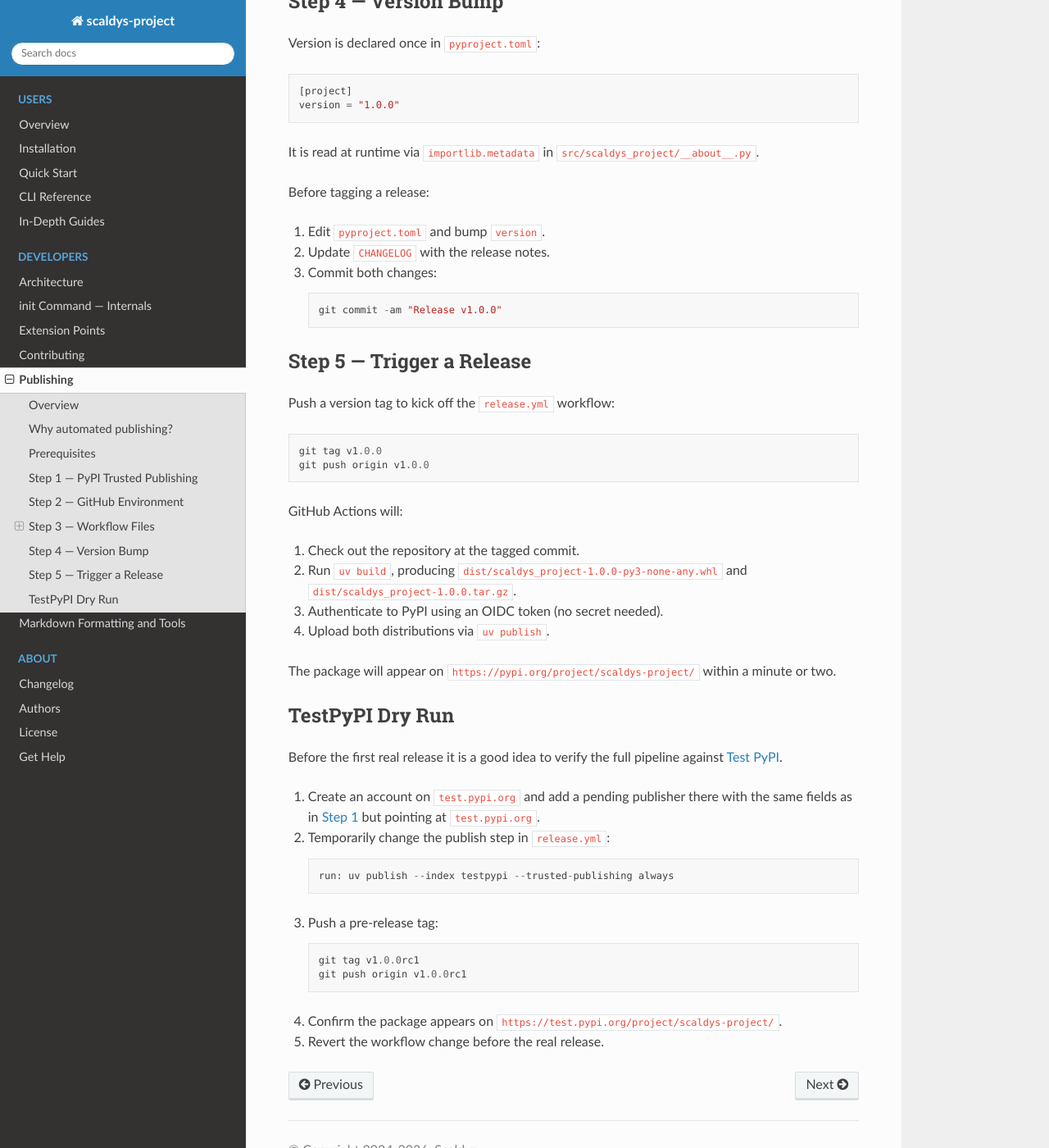
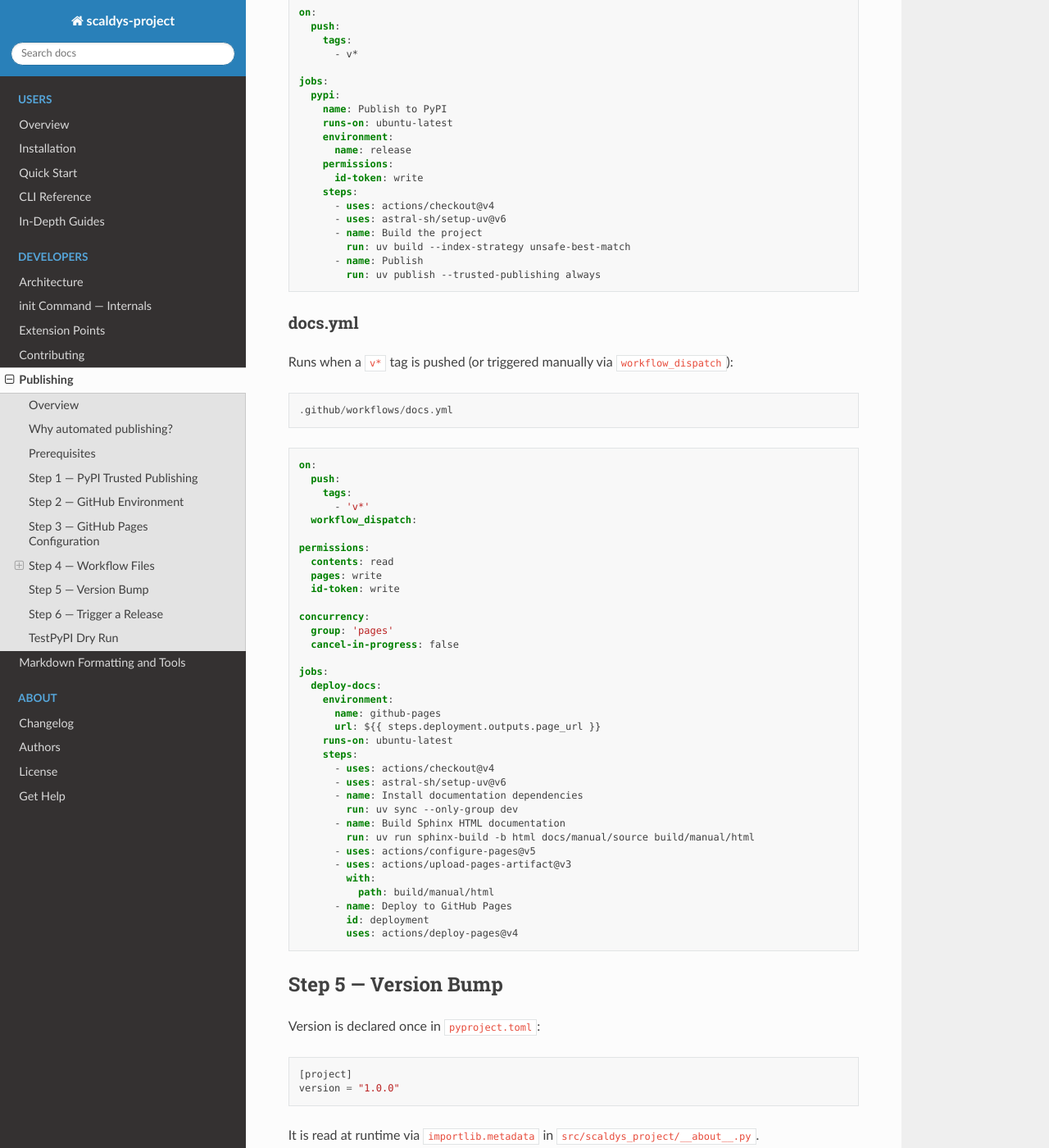
Before and after one commit to scaldys/scaldys-project, a Sphinx documentation site: the page built from docs/manual/source/developers/publishing.rst, in a window 1280 px wide and 1400 px high, scrolled down 3390 px. Shown: the whole window at 82% size. Built offline with Sphinx 7.4.7 and the Read the Docs theme 3.1.0, drawn with Linux system fonts in a browser that asks for light colours; some of the changed text lies outside the part shown.

Commit message:
Add GitHub Actions workflow to build and deploy Sphinx documentation to GitHub Pages on release tags. Update related documentation and project metadata to reflect this change.

```diff
--- a/docs/manual/source/developers/publishing.rst
+++ b/docs/manual/source/developers/publishing.rst
@@ -5,8 +5,8 @@
 ***********
 
 This guide covers everything needed to publish ``scaldys-project`` to PyPI
-using GitHub Actions with OIDC Trusted Publishing — no API tokens or secrets
-to manage.
+using GitHub Actions with OIDC Trusted Publishing and deploy project documentation
+to GitHub Pages — no API tokens or secrets to manage.
 
 .. contents:: On this page
    :local:
@@ -19,6 +19,8 @@
 Releases are triggered by pushing a version tag (e.g. ``v1.0.0``) to GitHub.
 The ``release.yml`` workflow then builds the distributions with ``uv build``
 and publishes them to PyPI via ``uv publish --trusted-publishing always``.
+In parallel, the ``docs.yml`` workflow builds the Sphinx manual and deploys
+the updated documentation site to GitHub Pages (``https://scaldys.github.io/scaldys-project/``).
 
 CI (``ci.yml``) runs on every push and pull request: it lints, type-checks,
 tests across Ubuntu / macOS / Windows, and verifies the build.  A release
@@ -105,10 +107,24 @@
 mint the OIDC token that PyPI verifies.
 
 
-Step 3 — Workflow Files
+Step 3 — GitHub Pages Configuration
+====================================
+
+GitHub Pages hosts the public Sphinx documentation.
+
+1. In the GitHub repository, go to **Settings → Pages**.
+2. Under **Build and deployment → Source**, select **GitHub Actions**.
+3. Save.
+
+The ``docs.yml`` workflow automatically deploys the built documentation to
+GitHub Pages (``https://scaldys.github.io/scaldys-project/``) on release tags
+using native GitHub Pages deployment actions.
+
+
+Step 4 — Workflow Files
 ========================
 
-The two workflow files are located in the repository under ``.github/workflows/``.
+The workflow files are located in the repository under ``.github/workflows/``.
 
 ci.yml
 ------
@@ -148,14 +164,59 @@
           id-token: write
         steps:
           - uses: actions/checkout@v4
-          - uses: astral-sh/setup-uv@v3
+          - uses: astral-sh/setup-uv@v6
           - name: Build the project
             run: uv build --index-strategy unsafe-best-match
           - name: Publish
             run: uv publish --trusted-publishing always
 
+docs.yml
+--------
 
-Step 4 — Version Bump
+Runs when a ``v*`` tag is pushed (or triggered manually via ``workflow_dispatch``)::
+
+    .github/workflows/docs.yml
+
+.. code-block:: yaml
+
+    on:
+      push:
+        tags:
+          - 'v*'
+      workflow_dispatch:
+
+    permissions:
+      contents: read
+      pages: write
+      id-token: write
+
+    concurrency:
+      group: 'pages'
+      cancel-in-progress: false
+
+    jobs:
+      deploy-docs:
+        environment:
+          name: github-pages
+          url: ${{ steps.deployment.outputs.page_url }}
+        runs-on: ubuntu-latest
+        steps:
+          - uses: actions/checkout@v4
+          - uses: astral-sh/setup-uv@v6
+          - name: Install documentation dependencies
+            run: uv sync --only-group dev
+          - name: Build Sphinx HTML documentation
+            run: uv run sphinx-build -b html docs/manual/source build/manual/html
+          - uses: actions/configure-pages@v5
+          - uses: actions/upload-pages-artifact@v3
+            with:
+              path: build/manual/html
+          - name: Deploy to GitHub Pages
+            id: deployment
+            uses: actions/deploy-pages@v4
+
+
+Step 5 — Version Bump
 ======================
 
 Version is declared once in ``pyproject.toml``::
@@ -175,10 +236,10 @@
        git commit -am "Release v1.0.0"
 
 
-Step 5 — Trigger a Release
+Step 6 — Trigger a Release
 ============================
 
-Push a version tag to kick off the ``release.yml`` workflow::
+Push a version tag to kick off both the ``release.yml`` and ``docs.yml`` workflows::
 
     git tag v1.0.0
     git push origin v1.0.0
@@ -186,13 +247,12 @@
 GitHub Actions will:
 
 1. Check out the repository at the tagged commit.
-2. Run ``uv build``, producing ``dist/scaldys_project-1.0.0-py3-none-any.whl``
-   and ``dist/scaldys_project-1.0.0.tar.gz``.
-3. Authenticate to PyPI using an OIDC token (no secret needed).
-4. Upload both distributions via ``uv publish``.
+2. Build and publish package distributions to PyPI via ``release.yml``.
+3. Compile the Sphinx manual and deploy the updated static site to GitHub Pages
+   (``https://scaldys.github.io/scaldys-project/``) via ``docs.yml``.
 
 The package will appear on ``https://pypi.org/project/scaldys-project/``
-within a minute or two.
+and the updated documentation will be live on GitHub Pages within a minute or two.
 
 
 .. _testpypi_dry_run:
--- a/pyproject.toml
+++ b/pyproject.toml
@@ -19,6 +19,12 @@
     "rich>=15.0.0",
     "typer>=0.27.0",
 ]
+
+[project.urls]
+Homepage = "https://github.com/scaldys/scaldys-project"
+Documentation = "https://scaldys.github.io/scaldys-project/"
+Repository = "https://github.com/scaldys/scaldys-project"
+Issues = "https://github.com/scaldys/scaldys-project/issues"
 
 [project.optional-dependencies]
 cython = [
```
Also changed, not shown: README.md (+1 -1 lines), 1 other file.
